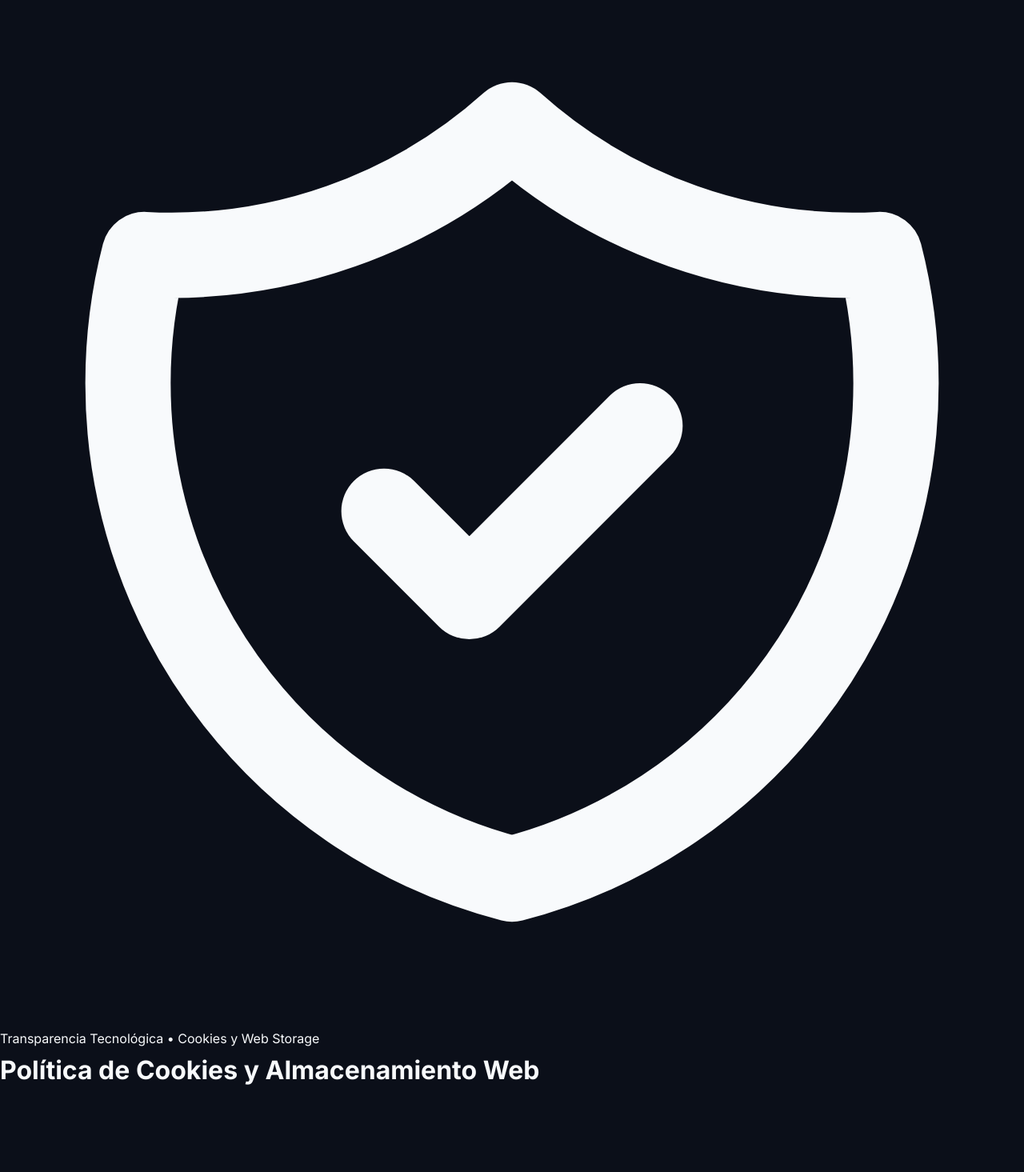
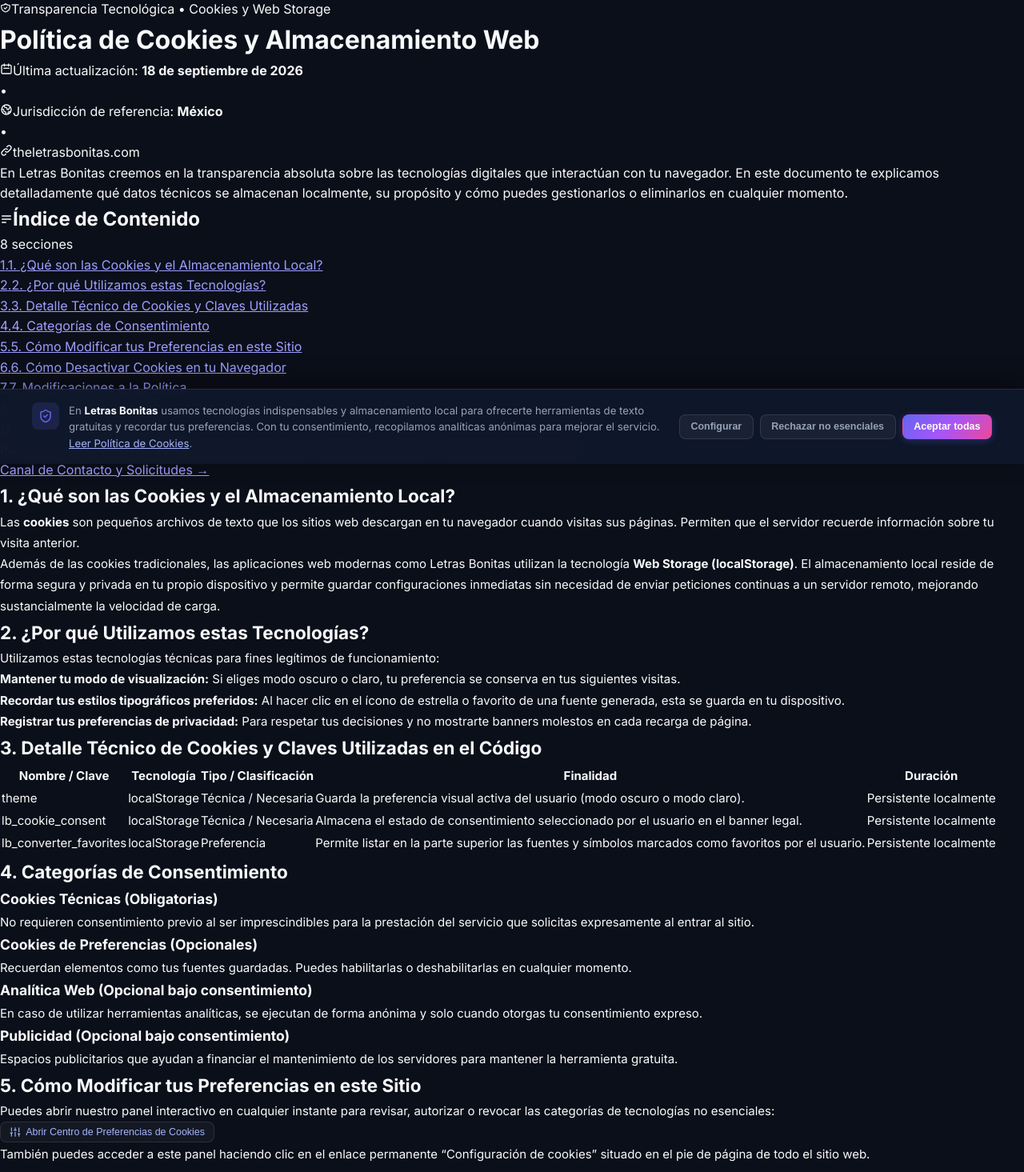
Before and after one commit to sajidrauf07/Fontwebsite, a Next.js app: page /politica-de-cookies in a window 1280 px wide. Shown: the part 220-1685 px from the top of the page at 80% size. Built offline with nearby package versions, Linux system fonts and the light colour scheme.

Commit message:
HERO FIX KE HA

```diff
--- a/src/components/legal/CookieConsentBanner.tsx
+++ b/src/components/legal/CookieConsentBanner.tsx
@@ -2,6 +2,7 @@
 
 import React, { useEffect, useState } from 'react';
 import Link from 'next/link';
+import { ShieldCheck } from 'lucide-react';
 
 export default function CookieConsentBanner() {
   const [mounted, setMounted] = useState(false);
@@ -63,19 +64,17 @@ export default function CookieConsentBanner() {
     <div
       role="region"
       aria-label="Aviso de consentimiento de cookies y privacidad"
-      className="fixed bottom-0 left-0 right-0 z-40 p-4 sm:p-5 bg-[var(--bg-secondary)]/95 backdrop-blur-md border-t border-[var(--border-primary)] shadow-2xl animate-fade-in text-[var(--text-primary)]"
+      className="lb-cookie-banner"
     >
-      <div className="max-w-6xl mx-auto flex flex-col md:flex-row items-start md:items-center justify-between gap-4">
-        <div className="flex items-start gap-3 flex-1">
-          <div className="p-2.5 rounded-xl bg-[var(--accent-primary)]/10 text-[var(--accent-primary)] shrink-0 mt-0.5">
-            <svg className="w-5 h-5" fill="none" viewBox="0 0 24 24" stroke="currentColor">
-              <path strokeLinecap="round" strokeLinejoin="round" strokeWidth={2} d="M12 15v2m-6 4h12a2 2 0 002-2v-6a2 2 0 00-2-2H6a2 2 0 00-2 2v6a2 2 0 002 2zm10-10V7a4 4 0 00-8 0v4h8z" />
-            </svg>
+      <div className="lb-cookie-container">
+        <div className="lb-cookie-content">
+          <div className="lb-cookie-icon-wrapper">
+            <ShieldCheck size={20} style={{ width: 20, height: 20, flexShrink: 0 }} />
           </div>
-          <div className="text-xs sm:text-sm text-[var(--text-secondary)] leading-relaxed">
+          <div className="lb-cookie-text">
             <p>
-              En <strong className="text-[var(--text-primary)]">Letras Bonitas</strong> usamos tecnologías técnicas indispensables y almacenamiento local para ofrecerte herramientas de texto gratuitas y recordar tus preferencias (como el modo oscuro). Con tu consentimiento, también recopilamos métricas analíticas anónimas para mejorar el servicio.{' '}
-              <Link href="/politica-de-cookies" className="text-[var(--accent-primary)] underline hover:text-[var(--accent-secondary)]">
+              En <strong>Letras Bonitas</strong> usamos tecnologías indispensables y almacenamiento local para ofrecerte herramientas de texto gratuitas y recordar tus preferencias. Con tu consentimiento, recopilamos analíticas anónimas para mejorar el servicio.{' '}
+              <Link href="/politica-de-cookies">
                 Leer Política de Cookies
               </Link>
               .
@@ -83,25 +82,25 @@ export default function CookieConsentBanner() {
           </div>
         </div>
 
-        <div className="flex flex-wrap items-center gap-2.5 w-full md:w-auto shrink-0 justify-end">
+        <div className="lb-cookie-actions">
           <button
             type="button"
             onClick={handleOpenPreferences}
-            className="px-3.5 py-2 rounded-xl text-xs font-semibold text-[var(--text-secondary)] hover:text-[var(--text-primary)] hover:bg-[var(--bg-tertiary)] border border-[var(--border-primary)] transition-colors"
+            className="lb-cookie-btn lb-cookie-btn-secondary"
           >
             Configurar
           </button>
           <button
             type="button"
             onClick={handleRejectNonEssential}
-            className="px-3.5 py-2 rounded-xl text-xs font-semibold text-[var(--text-secondary)] hover:text-[var(--text-primary)] hover:bg-[var(--bg-tertiary)] border border-[var(--border-primary)] transition-colors"
+            className="lb-cookie-btn lb-cookie-btn-secondary"
           >
             Rechazar no esenciales
           </button>
           <button
             type="button"
             onClick={handleAcceptAll}
-            className="px-4 py-2 rounded-xl text-xs font-bold bg-gradient-to-r from-violet-600 to-indigo-600 text-white hover:opacity-95 shadow-md shadow-violet-600/20 transition-all"
+            className="lb-cookie-btn lb-cookie-btn-primary"
           >
             Aceptar todas
           </button>
--- a/src/components/legal/CookiePreferencesButton.tsx
+++ b/src/components/legal/CookiePreferencesButton.tsx
@@ -1,6 +1,7 @@
 'use client';
 
 import React from 'react';
+import { Sliders } from 'lucide-react';
 
 interface CookiePreferencesButtonProps {
   label?: string;
@@ -21,11 +22,9 @@ export default function CookiePreferencesButton({
     <button
       type="button"
       onClick={handleClick}
-      className={`inline-flex items-center gap-2 px-4 py-2.5 rounded-xl text-xs font-semibold bg-gradient-to-r from-violet-600 to-indigo-600 text-white hover:opacity-95 shadow-md shadow-violet-600/20 transition-all ${className}`}
+      className={`footer-legal-cookie-btn ${className}`}
     >
-      <svg className="w-4 h-4" fill="none" viewBox="0 0 24 24" stroke="currentColor">
-        <path strokeLinecap="round" strokeLinejoin="round" strokeWidth={2} d="M12 6V4m0 2a2 2 0 100 4m0-4a2 2 0 110 4m-6 8a2 2 0 100-4m0 4a2 2 0 110-4m0 4v2m0-6V4m6 6v10m6-2a2 2 0 100-4m0 4a2 2 0 110-4m0 4v2m0-6V4" />
-      </svg>
+      <Sliders size={14} style={{ width: 14, height: 14, flexShrink: 0, marginRight: 6 }} />
       <span>{label}</span>
     </button>
   );
--- a/src/components/legal/CookiePreferencesModal.tsx
+++ b/src/components/legal/CookiePreferencesModal.tsx
@@ -2,6 +2,7 @@
 
 import React, { useEffect, useState } from 'react';
 import Link from 'next/link';
+import { Sliders, X } from 'lucide-react';
 
 export interface CookiePreferences {
   necessary: boolean; // Always true
@@ -93,22 +94,20 @@ export default function CookiePreferencesModal() {
       role="dialog"
       aria-modal="true"
       aria-labelledby="cookie-preferences-title"
-      className="fixed inset-0 z-50 flex items-center justify-center p-4 bg-black/75 backdrop-blur-sm animate-fade-in"
+      className="lb-cookie-modal-overlay"
     >
-      <div className="relative w-full max-w-xl max-h-[90vh] flex flex-col rounded-2xl bg-[var(--bg-secondary)] border border-[var(--border-primary)] shadow-2xl text-[var(--text-primary)] overflow-hidden">
+      <div className="lb-cookie-modal-card">
         {/* Modal Header */}
-        <div className="flex items-center justify-between p-5 border-b border-[var(--border-primary)] bg-[var(--bg-card)]">
-          <div className="flex items-center gap-2.5">
-            <div className="p-2 rounded-lg bg-[var(--accent-primary)]/10 text-[var(--accent-primary)]">
-              <svg className="w-5 h-5" fill="none" viewBox="0 0 24 24" stroke="currentColor">
-                <path strokeLinecap="round" strokeLinejoin="round" strokeWidth={2} d="M12 6V4m0 2a2 2 0 100 4m0-4a2 2 0 110 4m-6 8a2 2 0 100-4m0 4a2 2 0 110-4m0 4v2m0-6V4m6 6v10m6-2a2 2 0 100-4m0 4a2 2 0 110-4m0 4v2m0-6V4" />
-              </svg>
+        <div className="lb-cookie-modal-header">
+          <div className="flex items-center gap-2.5" style={{ display: 'flex', alignItems: 'center', gap: '0.65rem' }}>
+            <div className="lb-cookie-icon-wrapper">
+              <Sliders size={18} style={{ width: 18, height: 18, flexShrink: 0 }} />
             </div>
             <div>
-              <h2 id="cookie-preferences-title" className="text-lg font-bold text-[var(--text-primary)]">
+              <h2 id="cookie-preferences-title" className="text-lg font-bold" style={{ fontSize: '1.05rem', fontWeight: 700, color: 'var(--text-main)' }}>
                 Centro de Preferencias de Cookies
               </h2>
-              <p className="text-xs text-[var(--text-muted)]">
+              <p className="text-xs" style={{ fontSize: '0.75rem', color: 'var(--text-muted)' }}>
                 Controla la información y tecnologías que se almacenan en tu dispositivo.
               </p>
             </div>
@@ -116,16 +115,14 @@ export default function CookiePreferencesModal() {
           <button
             onClick={() => setIsOpen(false)}
             aria-label="Cerrar modal de preferencias"
-            className="p-1.5 rounded-lg text-[var(--text-muted)] hover:text-[var(--text-primary)] hover:bg-[var(--bg-tertiary)] transition-colors"
+            style={{ background: 'none', border: 'none', color: 'var(--text-muted)', cursor: 'pointer', padding: 6, display: 'flex', alignItems: 'center' }}
           >
-            <svg className="w-5 h-5" fill="none" viewBox="0 0 24 24" stroke="currentColor">
-              <path strokeLinecap="round" strokeLinejoin="round" strokeWidth={2} d="M6 18L18 6M6 6l12 12" />
-            </svg>
+            <X size={18} style={{ width: 18, height: 18, flexShrink: 0 }} />
           </button>
         </div>
 
         {/* Modal Body: Category list */}
-        <div className="flex-1 overflow-y-auto p-5 space-y-4 text-xs sm:text-sm">
+        <div className="lb-cookie-modal-body">
           <p className="text-xs text-[var(--text-secondary)] leading-relaxed">
             En Letras Bonitas respetamos tu privacidad. Conforme a las directrices de protección de datos en México y estándares internacionales, puedes elegir qué tecnologías no esenciales deseas autorizar. Consulta nuestra{' '}
             <Link href="/politica-de-cookies" className="text-[var(--accent-primary)] underline hover:text-[var(--accent-secondary)]">
--- a/src/components/legal/LegalLayout.tsx
+++ b/src/components/legal/LegalLayout.tsx
@@ -70,7 +70,7 @@ export default function LegalLayout({
         {/* Header editorial */}
         <header className="mb-10 pb-8 border-b border-[var(--border-primary)]">
           <div className="inline-flex items-center gap-2 px-3 py-1 rounded-full text-xs font-semibold bg-[var(--accent-primary)]/10 text-[var(--accent-primary)] border border-[var(--accent-primary)]/25 mb-4">
-            <svg className="w-3.5 h-3.5" fill="none" viewBox="0 0 24 24" stroke="currentColor">
+            <svg className="w-3.5 h-3.5" width={14} height={14} fill="none" viewBox="0 0 24 24" stroke="currentColor">
               <path strokeLinecap="round" strokeLinejoin="round" strokeWidth={2} d="M9 12l2 2 4-4m5.618-4.016A11.955 11.955 0 0112 2.944a11.955 11.955 0 01-8.618 3.04A12.02 12.02 0 003 9c0 5.591 3.824 10.29 9 11.622 5.176-1.332 9-6.03 9-11.622 0-1.042-.133-2.052-.382-3.016z" />
             </svg>
             {badge}
@@ -82,21 +82,21 @@ export default function LegalLayout({
 
           <div className="flex flex-wrap items-center gap-4 text-xs text-[var(--text-muted)] mb-6">
             <div className="flex items-center gap-1.5">
-              <svg className="w-4 h-4 text-[var(--accent-primary)]" fill="none" viewBox="0 0 24 24" stroke="currentColor">
+              <svg className="w-4 h-4 text-[var(--accent-primary)]" width={16} height={16} fill="none" viewBox="0 0 24 24" stroke="currentColor">
                 <path strokeLinecap="round" strokeLinejoin="round" strokeWidth={2} d="M8 7V3m8 4V3m-9 8h10M5 21h14a2 2 0 002-2V7a2 2 0 00-2-2H5a2 2 0 00-2 2v12a2 2 0 002 2z" />
               </svg>
               <span>Última actualización: <strong>{LEGAL_CONFIG.lastUpdated}</strong></span>
             </div>
             <span className="hidden sm:inline">•</span>
             <div className="flex items-center gap-1.5">
-              <svg className="w-4 h-4 text-[var(--accent-emerald)]" fill="none" viewBox="0 0 24 24" stroke="currentColor">
+              <svg className="w-4 h-4 text-[var(--accent-emerald)]" width={16} height={16} fill="none" viewBox="0 0 24 24" stroke="currentColor">
                 <path strokeLinecap="round" strokeLinejoin="round" strokeWidth={2} d="M3.055 11H5a2 2 0 012 2v1a2 2 0 002 2 2 2 0 012 2v2.945M8 3.935V5.5A2.5 2.5 0 0010.5 8h.5a2 2 0 012 2 2 2 0 104 0 2 2 0 012-2h1.064M15 20.488V18a2 2 0 012-2h3.064M21 12a9 9 0 11-18 0 9 9 0 0118 0z" />
               </svg>
               <span>Jurisdicción de referencia: <strong>{LEGAL_CONFIG.country}</strong></span>
             </div>
             <span className="hidden sm:inline">•</span>
             <div className="flex items-center gap-1.5">
-              <svg className="w-4 h-4 text-[var(--accent-primary)]" fill="none" viewBox="0 0 24 24" stroke="currentColor">
+              <svg className="w-4 h-4 text-[var(--accent-primary)]" width={16} height={16} fill="none" viewBox="0 0 24 24" stroke="currentColor">
                 <path strokeLinecap="round" strokeLinejoin="round" strokeWidth={2} d="M13.828 10.172a4 4 0 00-5.656 0l-4 4a4 4 0 105.656 5.656l1.102-1.101m-.758-4.899a4 4 0 005.656 0l4-4a4 4 0 00-5.656-5.656l-1.1 1.1" />
               </svg>
               <span>{LEGAL_CONFIG.cleanDomain}</span>
@@ -174,7 +174,7 @@ export default function LegalLayout({
             {/* Informational Disclaimer Footer Box */}
             <div className="mt-12 p-5 rounded-xl bg-[var(--bg-card)] border border-[var(--border-primary)] text-xs text-[var(--text-muted)] space-y-2">
               <div className="flex items-center gap-2 font-semibold text-[var(--text-secondary)]">
-                <svg className="w-4 h-4 text-[var(--accent-amber)] flex-shrink-0" fill="none" viewBox="0 0 24 24" stroke="currentColor">
+                <svg className="w-4 h-4 text-[var(--accent-amber)] flex-shrink-0" width={16} height={16} fill="none" viewBox="0 0 24 24" stroke="currentColor">
                   <path strokeLinecap="round" strokeLinejoin="round" strokeWidth={2} d="M13 16h-1v-4h-1m1-4h.01M21 12a9 9 0 11-18 0 9 9 0 0118 0z" />
                 </svg>
                 <span>Aviso de Transparencia e Información Legal</span>
```
Also changed, not shown: src/app/globals.css.
